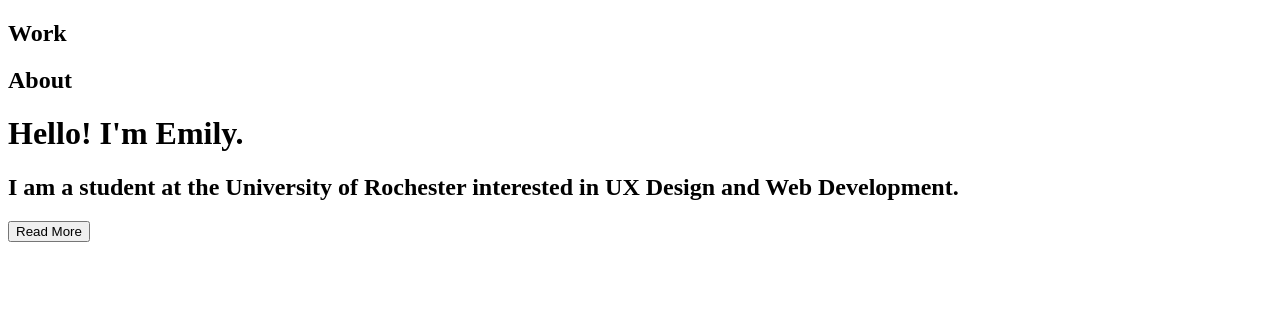
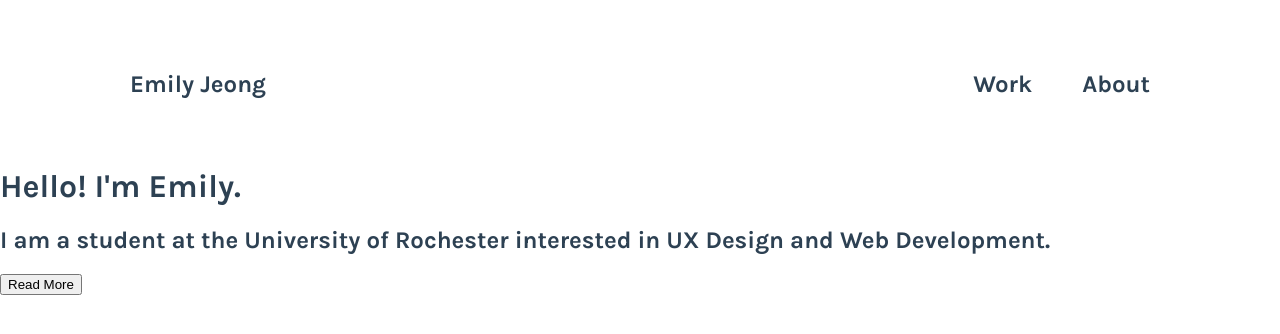
Before and after one commit to ejeong4/portfolio, a plain HTML site: page index.html in a window 1280 px wide. Drawn offline with Linux system fonts and the light colour scheme.

Commit message:
Add root and nav styles

```diff
--- a/index.html
+++ b/index.html
@@ -6,13 +6,19 @@
     <meta http-equiv="X-UA-Compatible" content="IE=edge">
     <meta name="viewport" content="width=device-width, initial-scale=1.0">
     <title>Emily Jeong</title>
+    <link rel="stylesheet" href="style.css">
+    <link rel="preconnect" href="https://fonts.googleapis.com">
+    <link rel="preconnect" href="https://fonts.gstatic.com" crossorigin>
+    <link href="https://fonts.googleapis.com/css2?family=Karla:wght@300;400;700&display=swap" rel="stylesheet">
 </head>
 
 <body>
     <nav>
-        <div class="logo"></div>
-        <h2>Work</h2>
-        <h2>About</h2>
+        <h2 class="logo">Emily Jeong</h2>
+        <div class="links">
+            <h2>Work</h2>
+            <h2>About</h2>
+        </div>
     </nav>
 
     <div class="hello">
--- a/style.css
+++ b/style.css
@@ -0,0 +1,28 @@
+:root {
+    --dark-color: #2D4153;
+    --light-color: #869098;
+    --vibrant-color: #3784C7;
+    color: var(--dark-color);
+    font-family: 'Karla', sans-serif;
+}
+
+body {
+    margin: 0;
+    padding: 0;
+}
+
+nav {
+    display: flex;
+    flex-direction: row;
+    justify-content: space-between;
+    margin: 50px 130px;
+}
+
+.links {
+    display: flex;
+    flex-direction: row;
+}
+
+.links>h2 {
+    margin-left: 50px;
+}
```
